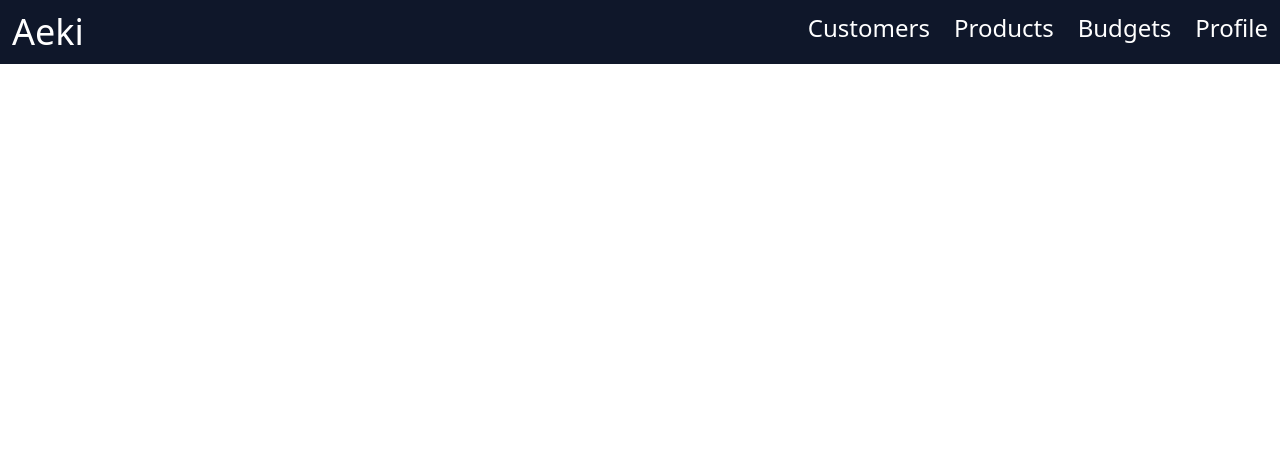
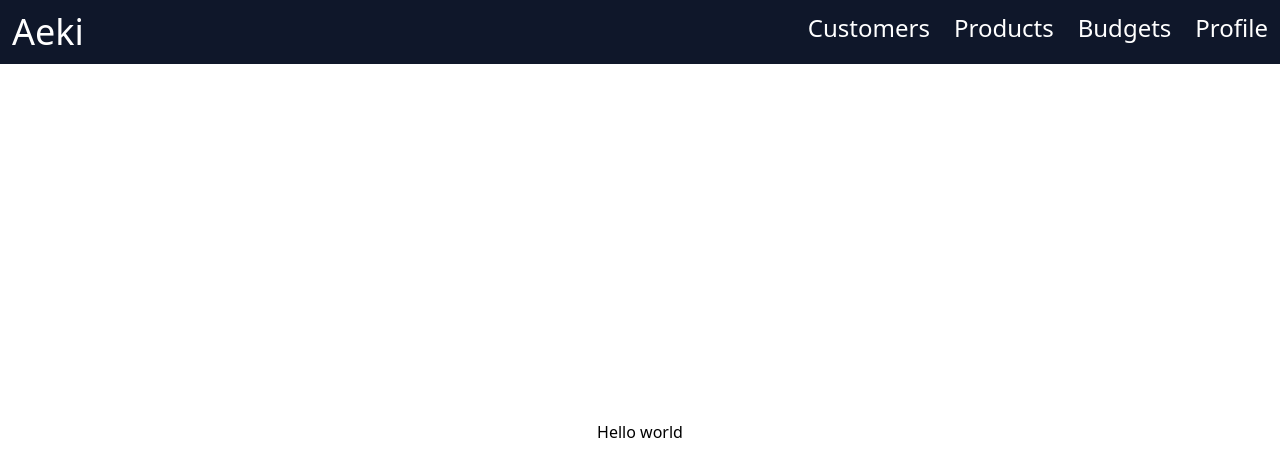
Before and after one commit to FranciscoJavierMartin/aeki, a Next.js app: page / in a window 1280 px wide. Shown: the top 476 px of the page. Built offline with nearby package versions, Linux system fonts and the light colour scheme.

Commit message:
Adjust text

```diff
--- a/src/app/page.tsx
+++ b/src/app/page.tsx
@@ -4,6 +4,9 @@ export default function Home() {
   return (
     <div>
       <Header />
+      <div className='flex h-[calc(100vh-64px)] items-center justify-center'>
+        <h1>Hello world</h1>
+      </div>
     </div>
   );
 }
```
